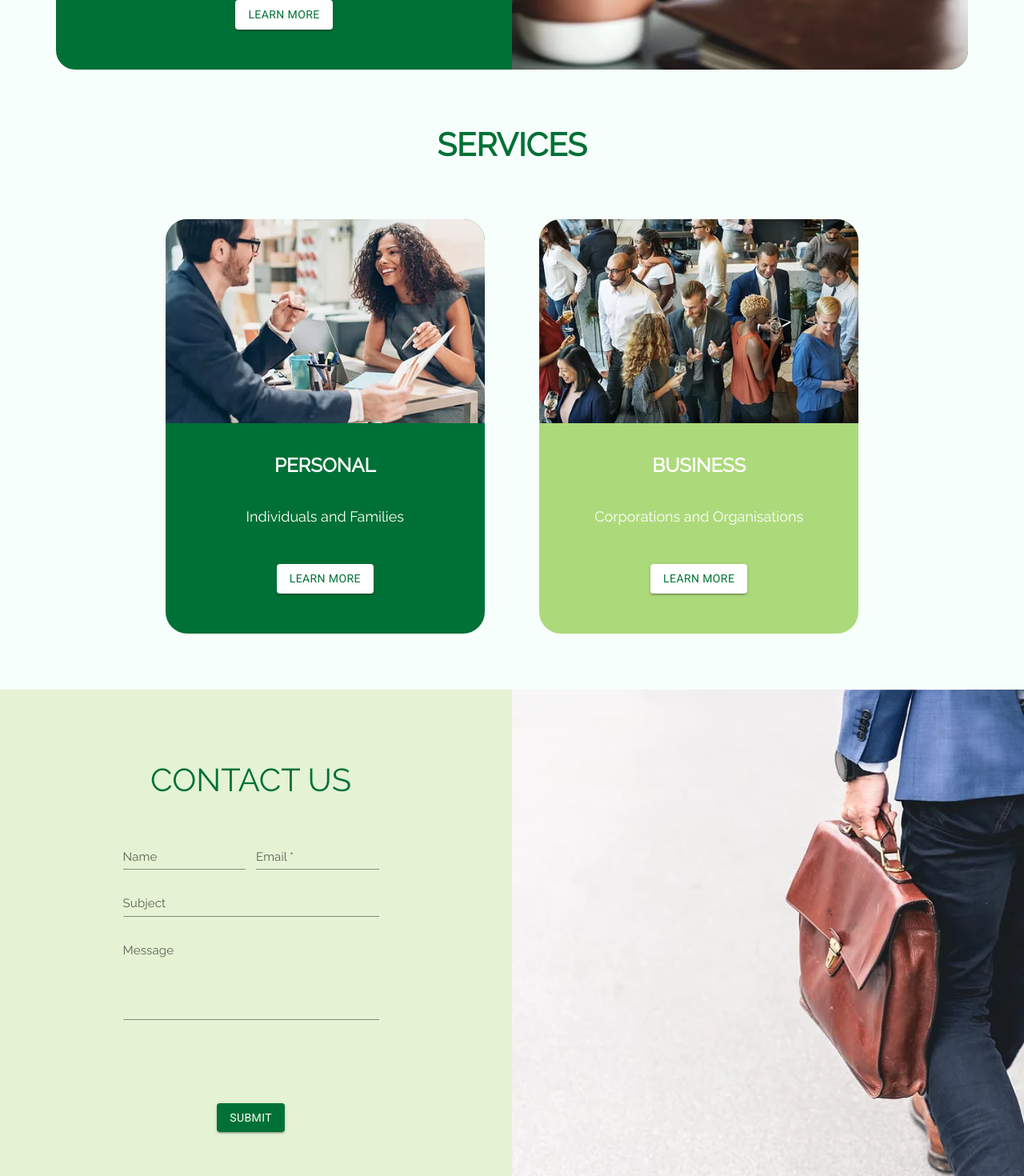
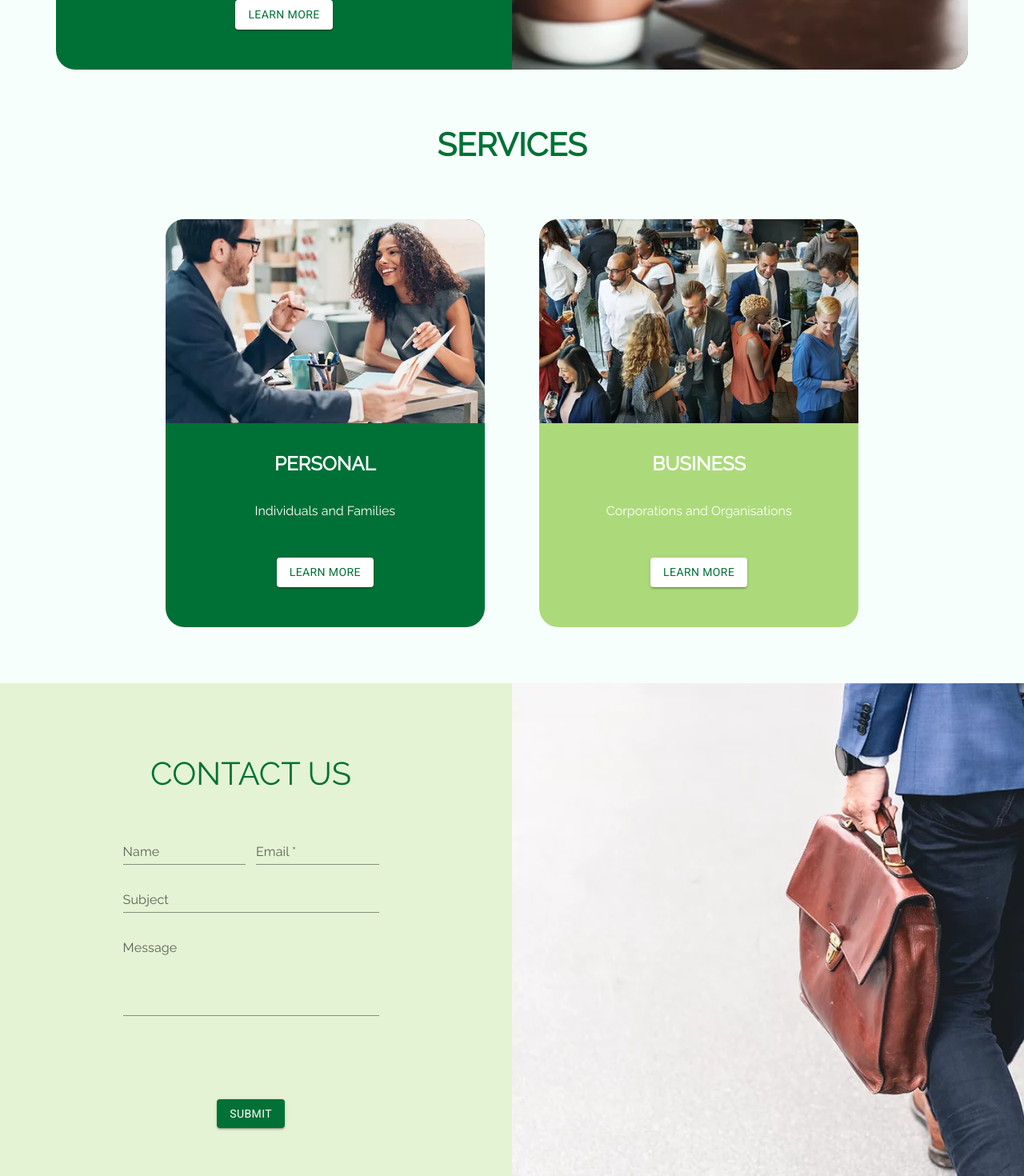
Before and after one commit to alicemayle/Flow2Grow, a React (Create React App) app: page / in a window 1280 px wide. Shown: the part 1272-2742 px from the top of the page at 80% size. Built offline with nearby package versions, Linux system fonts and the light colour scheme.

Commit message:
fix: font size

```diff
--- a/src/App.css
+++ b/src/App.css
@@ -34,21 +34,6 @@ h6 {
 	font-weight: 500;
 	margin: 0rem;
 }
-h1 {
-	font-size: 1.75rem;
-}
-h2 {
-	font-size: 1.375rem;
-}
-h3 {
-	font-size: 1.25rem;
-}
-h4 {
-	font-size: 1rem;
-}
-h5 {
-	font-size: 0.8125rem;
-}
 p {
 	color: #37474f;
 	font-weight: 500;
@@ -84,15 +69,6 @@ input[type='number']::-webkit-outer-spin-button {
 }
 .bg-secondary {
 	background: #007136;
-}
-.relative {
-	position: relative;
-}
-.error-validation {
-	display: block;
-	margin: 0.3125rem 0rem;
-	font-size: 0.75rem;
-	color: #d32f2f;
 }
 .g-m-auto {
 	margin: 0 auto !important;
@@ -380,7 +356,7 @@ input[type='number']::-webkit-outer-spin-button {
     text-align: center;
     color: white;
     height: auto;
-    font-size: 18px;
+    font-size: 16px;
     line-height: 1.65em;
     font-family: 'Raleway', sans-serif;
     background-color: #007136;
@@ -393,7 +369,7 @@ input[type='number']::-webkit-outer-spin-button {
 	text-align: center;
 	color: white;
 	height: auto;
-	font-size: 18px;
+	font-size: 16px;
     line-height: 1.65em;
     font-family: 'Raleway', sans-serif;
 	background-color: #ACDA7B;
@@ -496,7 +472,7 @@ input[type='number']::-webkit-outer-spin-button {
 	padding-left: 10%;
 	padding-right: 10%;
 	text-align: center;
-	font-size: 15px;
+	font-size: 16px;
 	line-height: 1.65em;
 	font-family: 'Raleway', sans-serif;
 	background-color: #e4f3d4;
@@ -596,7 +572,7 @@ input[type='number']::-webkit-outer-spin-button {
 	border-radius: 1.5em;
 	align-items: center;
 	padding: 50px;
-	font-size: 18px;
+	font-size: 16px;
 	line-height: 1.65em;
 	font-family: 'Raleway', sans-serif;
 	text-align: justify;
@@ -659,7 +635,7 @@ input[type='number']::-webkit-outer-spin-button {
 		margin-bottom: 0;
 	}
 	.about-us-box-info-text {
-		padding: 20px;
+		padding: 30px;
 		padding-top: 50px;
 		font-size: 12px;
 	}
@@ -787,7 +763,7 @@ input[type='number']::-webkit-outer-spin-button {
 		margin-bottom: 0;
 	}
 	.about-us-box-info-text {
-		padding: 20px;
+		padding: 30px;
 	}
 	.about-us-page-tesmonials {
 		width: 100%;
--- a/src/containers/Contact/ContactUs.js
+++ b/src/containers/Contact/ContactUs.js
@@ -14,6 +14,8 @@ class ContactUs extends Component {
     render() {
         const { margin, t } = this.props;
         const { subject, message } = this.state;
+        const fontSize = window.screen.width > 500 ? 16 : 14;
+
         var link = 'mailto:info@flow2grow.com?body='+message+" &subject="+subject;
     return (
         <div className='home-page-box contact-us-page'>
@@ -28,18 +30,21 @@ class ContactUs extends Component {
                     <div style={{flexDirection: 'row', display: 'flex', width: '100%', alignContent: 'space-between'}}>
                         <div style={{width:'50%', paddingRight: '2%'}}>
                             <TextField id="name" label={t("ContactUsFormName")} variant="standard" margin='dense' fullWidth
-                                inputProps={{style: {fontFamily: 'Raleway', fontSize: 15}}} InputLabelProps={{style: {fontFamily: 'Raleway', fontSize: 15}}}
+                                inputProps={{style: {fontFamily: 'Raleway', fontSize: fontSize}}}
+                                InputLabelProps={{style: {fontFamily: 'Raleway', fontSize: fontSize}}}
                             />
                         </div>
                         <div style={{width:'50%', paddingLeft: '2%'}}>
                             <TextField id="email" label={t("ContactUsFormEmail")} variant="standard" required  margin='dense' type='email' fullWidth
-                                inputProps={{style: {fontFamily: 'Raleway', fontSize: 15}}} InputLabelProps={{style: {fontFamily: 'Raleway', fontSize: 15}}}
+                                inputProps={{style: {fontFamily: 'Raleway', fontSize: fontSize}}}
+                                InputLabelProps={{style: {fontFamily: 'Raleway', fontSize: fontSize}}}
                             />
                         </div>
                     </div>
                     <div>
                         <TextField name="subject" variant="standard" fullWidth margin='dense'
-                            inputProps={{style: {fontFamily: 'Raleway', fontSize: 15}}} InputLabelProps={{style: {fontFamily: 'Raleway', fontSize: 15}}}
+                            inputProps={{style: {fontFamily: 'Raleway', fontSize: fontSize}}}
+                            InputLabelProps={{style: {fontFamily: 'Raleway', fontSize: fontSize}}}
                             label={t("ContactUsFormSubject")}
                             onChange={this.onChange}
                          />
@@ -48,7 +53,8 @@ class ContactUs extends Component {
                         margin &&
                         <div>
                             <TextField id="phone" label={t("ContactUsFormPhone")} variant="standard" fullWidth type='number'  margin='dense'
-                                inputProps={{style: {fontFamily: 'Raleway', fontSize: 15}}} InputLabelProps={{style: {fontFamily: 'Raleway', fontSize: 15}}}
+                                inputProps={{style: {fontFamily: 'Raleway', fontSize: fontSize}}}
+                                InputLabelProps={{style: {fontFamily: 'Raleway', fontSize: fontSize}}}
                             />
                         </div>
                     }
@@ -56,7 +62,8 @@ class ContactUs extends Component {
                     <div>
                     <TextField
                         name="message" label={t("ContactUsFormMessage")} multiline rows={4}
-                        inputProps={{style: {fontFamily: 'Raleway', fontSize: 15}}} InputLabelProps={{style: {fontFamily: 'Raleway', fontSize: 15}}}
+                        inputProps={{style: {fontFamily: 'Raleway', fontSize: fontSize}}}
+                        InputLabelProps={{style: {fontFamily: 'Raleway', fontSize: fontSize}}}
                         placeholder={t("ContactUsFormMessagePlaceholder")}
                         variant="standard"
                         fullWidth
--- a/src/containers/PrivacyPolicy/BoxPrivacyPolicyInfo.js
+++ b/src/containers/PrivacyPolicy/BoxPrivacyPolicyInfo.js
@@ -19,7 +19,7 @@ class BoxPrivacyPolicyInfo extends Component {
                 <span>{t("PrivacyPolicyBoxInfoContent2")}<br></br><br></br></span>
                 <span className='privacy-policy-subtitle'>{t("PrivacyPolicyBoxInfoContent3")}<br></br><br></br></span>
                 <span>{t("PrivacyPolicyBoxInfoContent4")}<br></br><br></br></span>
-                <span>{t("PrivacyPolicyBoxInfoContent5")}<br></br><br></br></span>
+                <span>{t("PrivacyPolicyBoxInfoContent5")}<br></br></span>
             </Box>
         </div>
     );
--- a/src/containers/PrivacyPolicy/PrivacyPolicy.js
+++ b/src/containers/PrivacyPolicy/PrivacyPolicy.js
@@ -13,7 +13,7 @@ class PrivacyPolicy extends Component {
                 </span><br></br>
             </div>
             <BoxPrivacyPolicyInfo { ...this.props } />
-            <Button variant="contained" style={{marginBottom: '40px'}}
+            <Button variant="contained" style={{marginBottom: window.screen.width > 500 ? '40px' : '30px'}}
                 onClick={() => changePage(4)}>
                 {t("ButtonContactUs")}
             </Button>
--- a/src/containers/Services/BoxServicesInfo.js
+++ b/src/containers/Services/BoxServicesInfo.js
@@ -12,7 +12,7 @@ class BoxServiceInfo extends Component {
                 />
                 <Box className='services-page-box-info-text'>
                     <span style={{fontSize: '22px', color: '#007136'}}>{textTitle}<br></br><br></br></span>
-                    <span>{textContent}</span>
+                    <span style={{textAlign: children ? 'justify' : 'center'}}>{textContent}</span>
                     {children}
                 </Box>
             </Box>
```
